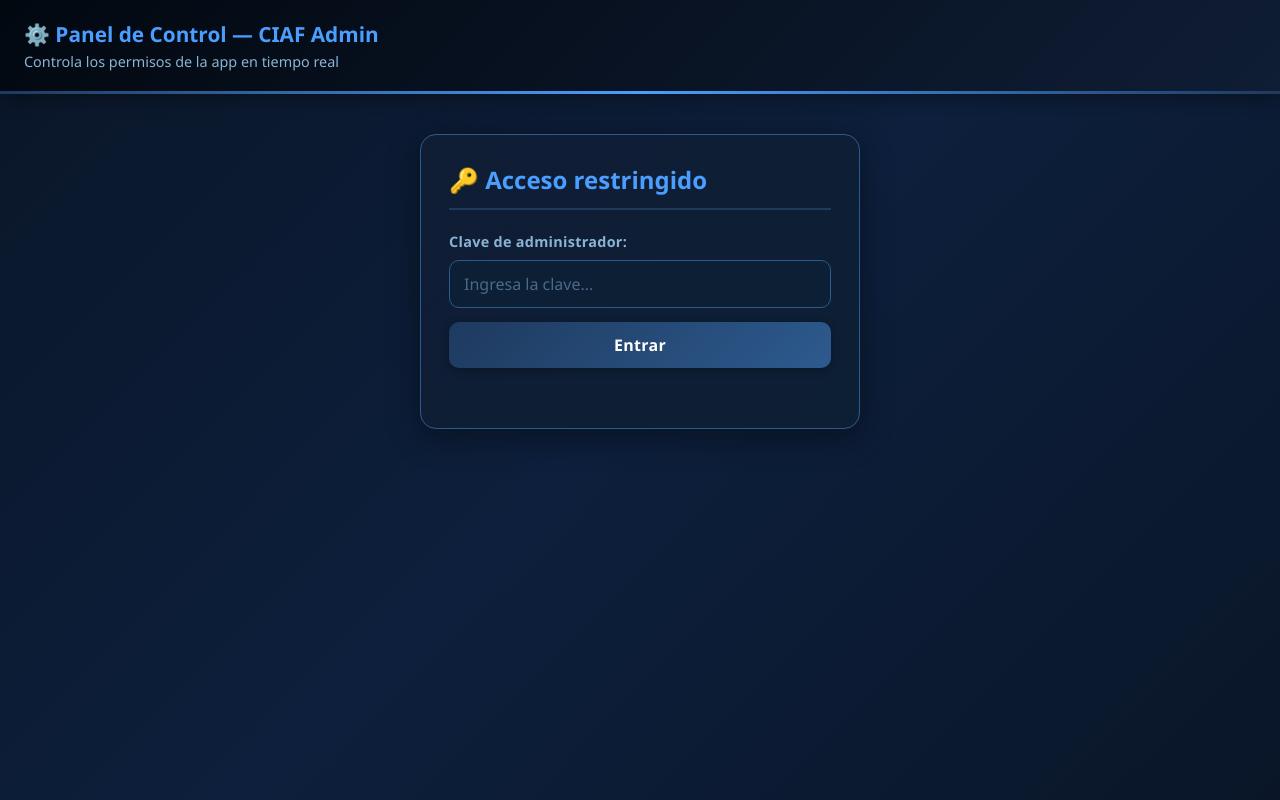
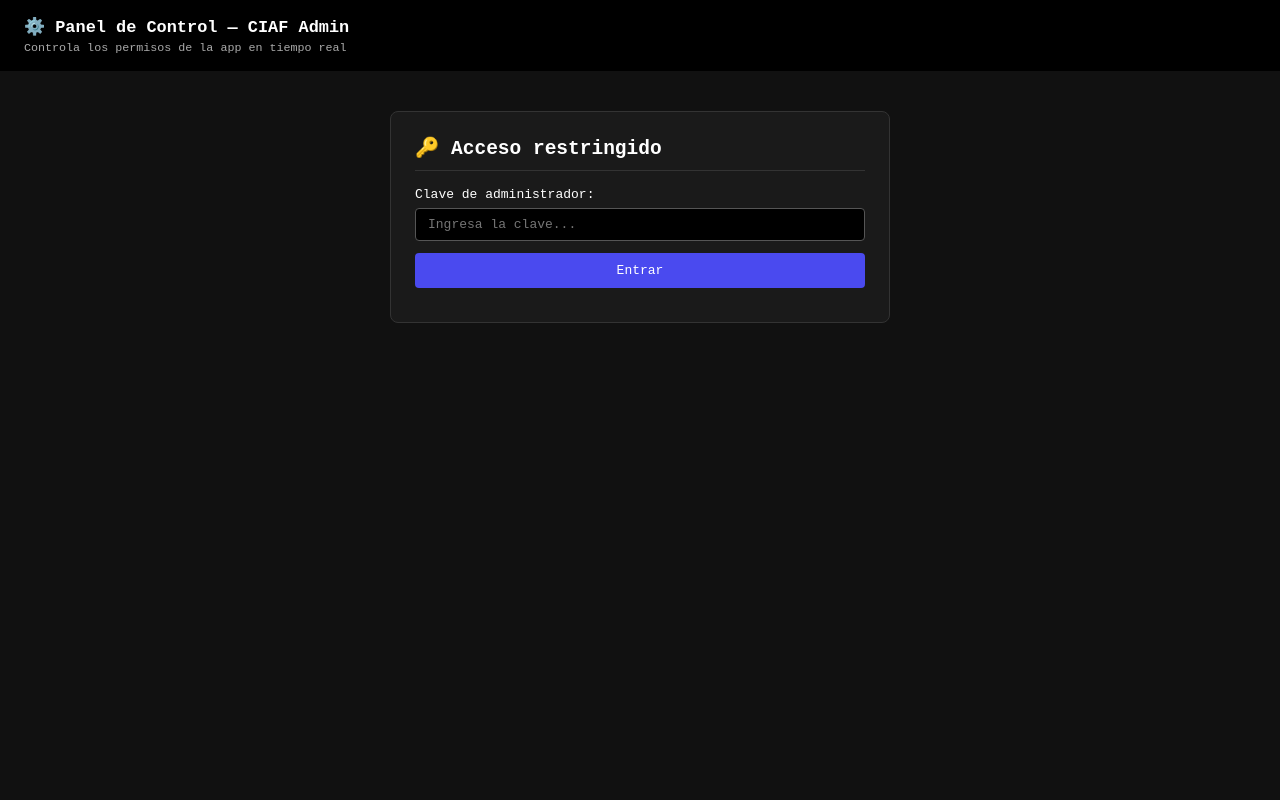
Before and after one commit to vhhurtado02-gif/Proyecto-Fundamentos-de-Desarrollo-y-Servicios-WEB, a website: page front/admin.html in a window 1280 px wide. Drawn offline with Linux system fonts and the light colour scheme.

Commit message:
Revamp admin panel styles and layout

```diff
--- a/front/admin.html
+++ b/front/admin.html
@@ -5,101 +5,28 @@
   <meta name="viewport" content="width=device-width, initial-scale=1.0" />
   <title>Panel de Control | CIAF Admin</title>
   <style>
-    *, *::before, *::after { box-sizing: border-box; }
-    body {
-      font-family: 'Segoe UI', system-ui, -apple-system, sans-serif;
-      background: linear-gradient(135deg, #0a1628 0%, #0d1f3c 50%, #0a1628 100%);
-      color: #e0e6f0;
-      margin: 0;
-      padding: 0;
-      min-height: 100vh;
-    }
-    #cabecera {
-      background: linear-gradient(135deg, #020810 0%, #0f1d35 100%);
-      padding: 20px 24px;
-      border-bottom: 3px solid;
-      border-image: linear-gradient(90deg, #1e3a5f, #4a9eff, #1e3a5f) 1;
-      box-shadow: 0 4px 20px rgba(0,0,0,0.4);
-    }
-    #cabecera h1 { margin: 0; font-size: 1.3em; color: #4a9eff; font-weight: 700; }
-    #cabecera p { margin: 4px 0 0; color: #8ab4d4; font-size: 0.9em; }
-    #contenido { max-width: 480px; margin: 40px auto; padding: 0 20px; }
-    #loginPanel, #adminPanel {
-      background: linear-gradient(135deg, #0f1d35, #0d1f35);
-      border: 1px solid #2d5a8e;
-      border-radius: 16px;
-      padding: 28px;
-      box-shadow: 0 8px 32px rgba(0,0,0,0.4);
-    }
-    input[type=password], input[type=text] {
-      font-family: inherit;
-      font-size: 1em;
-      padding: 12px 14px;
-      width: 100%;
-      box-sizing: border-box;
-      background: #0d1f35;
-      color: #e0e6f0;
-      border: 1px solid #2d5a8e;
-      border-radius: 10px;
-      margin-top: 8px;
-      outline: none;
-      transition: all 0.3s;
-    }
-    input[type=password]:focus, input[type=text]:focus {
-      border-color: #4a9eff;
-      box-shadow: 0 0 0 3px rgba(74,158,255,0.2);
-      background: #112240;
-    }
-    input[type=password]::placeholder { color: #4a6a8a; }
-    label { color: #8ab4d4; font-weight: 600; font-size: 0.9em; letter-spacing: 0.3px; }
-    button {
-      font-family: inherit;
-      font-size: 1em;
-      font-weight: 600;
-      padding: 12px 24px;
-      background: linear-gradient(135deg, #1e3a5f, #2d5a8e);
-      color: #fff;
-      border: none;
-      border-radius: 10px;
-      cursor: pointer;
-      margin-top: 14px;
-      width: 100%;
-      transition: all 0.3s cubic-bezier(0.4, 0, 0.2, 1);
-      box-shadow: 0 2px 8px rgba(0,0,0,0.3);
-      letter-spacing: 0.3px;
-    }
-    button:hover { background: linear-gradient(135deg, #2d5a8e, #3d7abe); transform: translateY(-2px); box-shadow: 0 6px 16px rgba(0,0,0,0.4); }
-    button:active { transform: translateY(0); }
-    .switch-row {
-      display: flex;
-      align-items: center;
-      justify-content: space-between;
-      margin: 16px 0;
-      padding: 16px;
-      background: rgba(13,31,53,0.6);
-      border-radius: 12px;
-      border: 1px solid #1e3a5f;
-      transition: all 0.3s;
-    }
-    .switch-row:hover { border-color: #2d5a8e; background: rgba(13,31,53,0.8); }
-    .switch-row label { font-size: 1em; color: #e0e6f0; }
-    .switch { position: relative; display: inline-block; width: 52px; height: 28px; flex-shrink: 0; }
+    body { font-family: monospace; background: #111; color: #fff; margin: 0; padding: 0; }
+    #cabecera { background: #000; padding: 16px 24px; }
+    #cabecera h1 { margin: 0; font-size: 1.3em; color: #fff; }
+    #cabecera p { margin: 4px 0 0; color: #aaa; font-size: .9em; }
+    #contenido { max-width: 500px; margin: 40px auto; padding: 0 20px; }
+    #loginPanel, #adminPanel { background: #1a1a1a; border: 1px solid #333; border-radius: 8px; padding: 24px; }
+    input[type=password], input[type=text] { font-family: monospace; font-size: 1em; padding: 8px 12px; width: 100%; box-sizing: border-box; background: #000; color: #fff; border: 1px solid #555; border-radius: 4px; margin-top: 6px; }
+    button { font-family: monospace; font-size: 1em; padding: 10px 24px; background: #4a4aef; color: #fff; border: none; border-radius: 4px; cursor: pointer; margin-top: 12px; width: 100%; }
+    button:hover { background: #3333cc; }
+    #mensaje { margin-top: 10px; font-weight: bold; min-height: 20px; }
+    .switch-row { display: flex; align-items: center; justify-content: space-between; margin: 20px 0; padding: 16px; background: #222; border-radius: 6px; }
+    .switch-row label { font-size: 1.1em; }
+    .switch { position: relative; display: inline-block; width: 56px; height: 28px; }
     .switch input { opacity: 0; width: 0; height: 0; }
-    .slider {
-      position: absolute; cursor: pointer; top: 0; left: 0; right: 0; bottom: 0;
-      background: #3a3a3a; border-radius: 28px; transition: 0.3s;
-    }
-    .slider:before {
-      position: absolute; content: ""; height: 22px; width: 22px; left: 3px; bottom: 3px;
-      background: #fff; border-radius: 50%; transition: 0.3s;
-      box-shadow: 0 2px 4px rgba(0,0,0,0.3);
-    }
-    input:checked + .slider { background: linear-gradient(135deg, #4a9eff, #2d5a8e); }
-    input:checked + .slider:before { transform: translateX(24px); }
-    .estado { font-size: 0.85em; color: #8ab4d4; margin-top: 4px; }
-    h2 { margin-top: 0; color: #4a9eff; border-bottom: 2px solid #1e3a5f; padding-bottom: 12px; font-weight: 600; }
-    #mensajeLogin { color: #ff4444; margin-top: 12px; font-weight: 600; min-height: 20px; }
-    #mensajeAdmin { color: #10a04e; margin-top: 12px; text-align: center; font-weight: 600; min-height: 20px; }
+    .slider { position: absolute; cursor: pointer; top: 0; left: 0; right: 0; bottom: 0; background: #555; border-radius: 28px; transition: .3s; }
+    .slider:before { position: absolute; content: ""; height: 20px; width: 20px; left: 4px; bottom: 4px; background: #fff; border-radius: 50%; transition: .3s; }
+    input:checked + .slider { background: #4a4aef; }
+    input:checked + .slider:before { transform: translateX(28px); }
+    .estado { font-size: .85em; color: #aaa; margin-top: 4px; }
+    h2 { margin-top: 0; color: #fff; border-bottom: 1px solid #333; padding-bottom: 10px; }
+    #btnGuardar { background: #05a305; }
+    #btnGuardar:hover { background: #038003; }
   </style>
 </head>
 <body>
@@ -115,7 +42,7 @@
       <label>Clave de administrador:</label>
       <input type="password" id="inputClave" placeholder="Ingresa la clave..." />
       <button onclick="iniciarSesion()">Entrar</button>
-      <div id="mensajeLogin"></div>
+      <div id="mensajeLogin" style="color:#ff4444;margin-top:10px;"></div>
     </div>
 
     <!-- Panel admin (oculto hasta login) -->
@@ -154,7 +81,7 @@
         </label>
       </div>
 
-      <div id="mensajeAdmin"></div>
+      <div id="mensajeAdmin" style="color:#05f305;margin-top:10px;text-align:center;"></div>
     </div>
 
   </div>
@@ -208,7 +135,6 @@
       const datos = await r.json();
       const msg = document.getElementById("mensajeAdmin");
       msg.textContent = datos.ok ? "✅ Guardado." : "❌ Error al guardar.";
-      msg.style.color = datos.ok ? "#10a04e" : "#ff4444";
       setTimeout(() => msg.textContent = "", 2000);
     }
 
```
